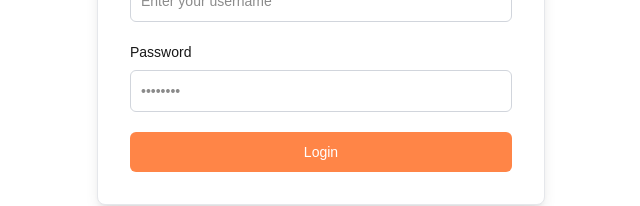
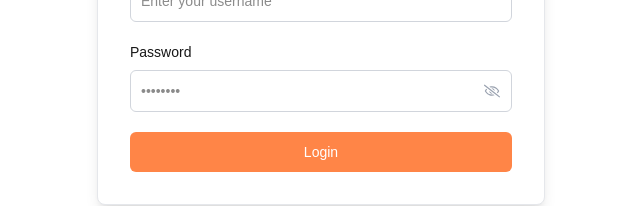
Before and after one commit to jeevijay-developers/tba-admin, a Next.js app: page /login in a window 1280 px wide. Shown: the part 414-620 px from the top of the page, without its empty margins (319-959 px from the left). Built offline with nearby package versions, Linux system fonts and the light colour scheme; no server answers.

Commit message:
Refactor login component and update API client; add toast notifications and password visibility toggle

```diff
--- a/package.json
+++ b/package.json
@@ -12,7 +12,9 @@
     "axios": "^1.10.0",
     "next": "15.3.5",
     "react": "^19.0.0",
-    "react-dom": "^19.0.0"
+    "react-dom": "^19.0.0",
+    "react-hot-toast": "^2.5.2",
+    "react-icons": "^5.5.0"
   },
   "devDependencies": {
     "@eslint/eslintrc": "^3",
--- a/src/app/layout.js
+++ b/src/app/layout.js
@@ -1,5 +1,6 @@
 import { Geist, Geist_Mono } from "next/font/google";
 import "./globals.css";
+import { Toaster } from "react-hot-toast";
 
 const geistSans = Geist({
   variable: "--font-geist-sans",
@@ -23,6 +24,7 @@ export default function RootLayout({ children }) {
         className={`${geistSans.variable} ${geistMono.variable} antialiased`}
       >
         {children}
+        <Toaster />
       </body>
     </html>
   );
--- a/src/components/Login.jsx
+++ b/src/components/Login.jsx
@@ -1,8 +1,11 @@
 "use client";
 
-import apiCLient from '@/server/config';
+import apiClient from '@/server/config';
 import { useRouter } from 'next/navigation';
-import { useState } from 'react';
+import { FaRegEye } from "react-icons/fa";
+import { FaRegEyeSlash } from "react-icons/fa";
+import { useState, useEffect } from 'react';
+import toast from 'react-hot-toast';
 
 export default function Login() {
   const [formData, setFormData] = useState({
@@ -12,7 +15,17 @@ export default function Login() {
 
   const [isLoading, setIsLoading] = useState(false);
   const [error, setError] = useState('');
+  const [showPassword, setShowPassword] = useState(false);
   const router = useRouter();
+
+  // Check if user is already logged in
+  useEffect(() => {
+    const adminUser = localStorage.getItem('adminUser');
+    if (adminUser) {
+      router.push('/');
+    }
+  }, [router]);
+
   const handleChange = (e) => {
     const { name, value } = e.target;
     setFormData(prevData => ({
@@ -27,25 +40,29 @@ export default function Login() {
     setError('');
 
     try {
-      // Replace with actual API call when backend is ready
-      const response = await apiCLient.post('/api/auth/login-user', {
+      const response = await apiClient.post('/api/auth/login-user', {
         username: formData.username,
         password: formData.password
       });
 
-      if (!response.ok) {
-        throw new Error('Login failed. Please check your credentials.');
+      console.log('Response:', response.data);
+
+      if(response.data.user.role === 'admin'){
+        localStorage.setItem('adminUser', JSON.stringify(response.data.user));
+        toast.success('Login successful!');
+        router.push('/');
+      } else {
+        toast.error('You are not authorized to access this page');
       }
-
-      const data = await response.json();
-      localStorage.setItem('adminToken', data.token);
-      router.push('/');
-
-      console.log('Login submitted:', formData);
-
     } catch (err) {
-      setError(err.message || 'An error occurred during login');
+      console.error('Login error:', err);
+      toast.error(err.response.data.message || 'Login failed. Please check your credentials.')
+    } finally {
       setIsLoading(false);
+      setFormData({
+        username: '',
+        password: ''
+      });
     }
   };
 
@@ -88,16 +105,29 @@ export default function Login() {
             <label htmlFor="password" className="mb-2 block text-sm font-medium text-foreground">
               Password
             </label>
+            <div className="relative">
               <input
                 id="password"
                 name="password"
-              type="password"
+                type={showPassword ? "text" : "password"}
                 value={formData.password}
                 onChange={handleChange}
                 required
-              className="w-full rounded-md border border-gray-300 bg-background p-2.5 text-sm text-foreground focus:border-[#ff8547] focus:outline-none focus:ring-2 focus:ring-[#ff8547]/50 dark:border-gray-600 dark:focus:border-[#ff8547]"
+                className="w-full rounded-md border border-gray-300 bg-background p-2.5 pr-10 text-sm text-foreground focus:border-[#ff8547] focus:outline-none focus:ring-2 focus:ring-[#ff8547]/50 dark:border-gray-600 dark:focus:border-[#ff8547]"
                 placeholder="••••••••"
               />
+              <button
+                type="button"
+                onClick={() => setShowPassword(!showPassword)}
+                className="absolute inset-y-0 right-0 flex items-center pr-3 text-gray-400 hover:text-gray-600 focus:outline-none"
+              >
+                {showPassword ? (
+                  <FaRegEye />
+                ) : (
+                  <FaRegEyeSlash />
+                )}
+              </button>
+            </div>
           </div>
 
           <button
--- a/src/server/config.js
+++ b/src/server/config.js
@@ -1,8 +1,8 @@
 import axios from "axios";
 
-const apiCLient = axios.create({
+const apiClient = axios.create({
   baseURL: process.env.NEXT_PUBLIC_BACKEND_URL,
   withCredentials: true,
 });
 
-export default apiCLient;
+export default apiClient;
```
Also changed, not shown: 1 other file (tests, documents, lock files or other folders). Lines whose indentation alone changed are shown as unchanged.
